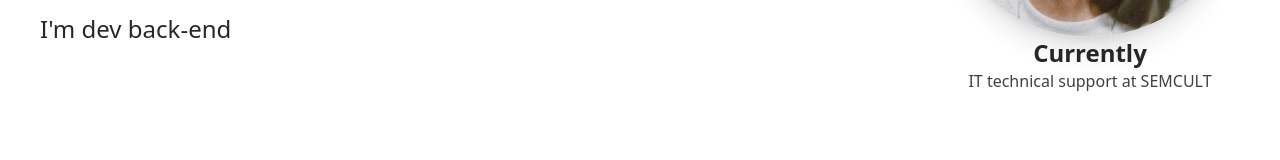
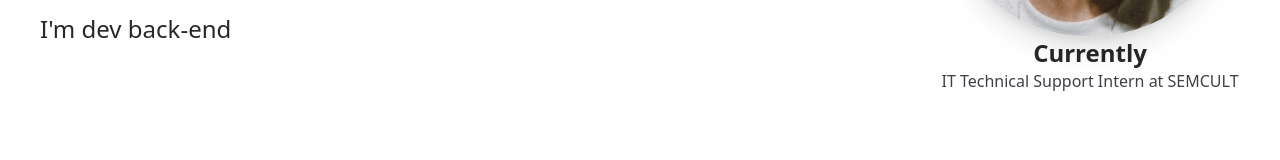
Before and after one commit to eded001/portfolio, a React (Vite) app: page / in a window 1280 px wide. Shown: the part 485-645 px from the top of the page. Built offline with nearby package versions, Linux system fonts and the light colour scheme.

Commit message:
style: correção de texto

```diff
--- a/src/contents/Presentation.jsx
+++ b/src/contents/Presentation.jsx
@@ -76,7 +76,7 @@
                 <div className="text-center">
                     <b className="text-2xl text-zinc-800">Currently</b>
                     <p className="text-zinc-700">
-                        <span className="font-medium">IT technical support</span> at{" "}
+                        <span className="font-medium">IT Technical Support Intern</span> at{" "}
                         <Tooltip className="font-medium">
                             <TooltipTrigger>
                                 <span className="font-medium">SEMCULT</span>
```
